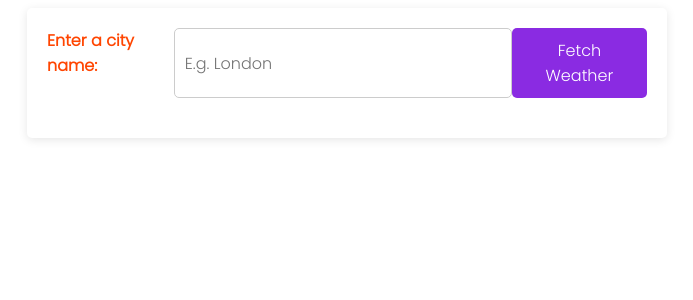
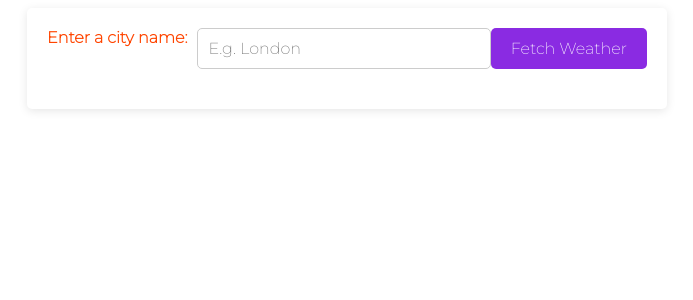
Before and after one commit to AyoubCoding21/E-Weather, a Vue app: page / in a window 1280 px wide. Shown: the top 300 px of the page, without its empty margins (293-986 px from the left). Built offline with nearby package versions, Linux system fonts and the light colour scheme; the HTML template or start-up script is replaced by a standard one.

Commit message:
Update WeatherApp.vue

```diff
--- a/src/components/WeatherApp.vue
+++ b/src/components/WeatherApp.vue
@@ -72,7 +72,7 @@
 </script>
 
 <style>
-  @import url('https://fonts.googleapis.com/css2?family=Poppins:wght@300&display=swap');
+  @import url('https://fonts.googleapis.com/css2?family=Montserrat:wght@200&display=swap');
   .weather-app {
     max-width: 600px;
     margin: 0 auto;
@@ -93,7 +93,7 @@
     font-weight: bold;
     margin-right: 10px;
     color: orangered;
-    font-family: Poppins;
+    font-family: Montserrat;
   }
 
   .search-form input {
@@ -102,7 +102,7 @@
     border: 1px solid #ccc;
     border-radius: 5px;
     font-size: 16px;
-    font-family: Poppins;
+    font-family: Montserrat;
   }
 
   .search-form button {
@@ -113,7 +113,7 @@
     border-radius: 5px;
     font-size: 16px;
     cursor: pointer;
-    font-family: Poppins;
+    font-family: Montserrat;
   }
 
   .search-form button:hover {
@@ -128,14 +128,14 @@
     font-size: 32px;
     font-weight: bold;
     margin-bottom: 10px;
-    font-family: Poppins;
+    font-family: Montserrat;
     color: darkblue;
   }
 
   .weather-description {
     font-size: 24px;
     margin-bottom: 20px;
-    font-family: Poppins;
+    font-family: Montserrat;
   }
 
   .weather-temp,
@@ -149,7 +149,7 @@
   {
     font-size: 20px;
     margin-bottom: 10px;
-    font-family: Poppins;
+    font-family: Montserrat;
   }
 
   .weather-pic
@@ -165,7 +165,7 @@
     justify-content: space-between;
     margin-top: 20px;
     flex-wrap: wrap;
-    font-family: Poppins;
+    font-family: Montserrat;
   }
 
   .forecast-days {
@@ -174,7 +174,7 @@
     border-radius: 5px;
     padding: 20px;
     margin-bottom: 20px;
-    font-family: Poppins;
+    font-family: Montserrat;
   }
 
   .forecast-day {
@@ -182,21 +182,21 @@
     font-weight: bold;
     margin-bottom: 10px;
     color: darkblue;
-    font-family: Poppins;
+    font-family: Montserrat;
   }
 
   .forecast-temp {
     font-size: 16px;
     margin-bottom: 5px;
     color: blue;
-    font-family: Poppins;
+    font-family: Montserrat;
   }
 
   .forecast-description {
     font-size: 14px;
     color: gray;
     margin-bottom: 10px;
-    font-family: Poppins;
+    font-family: Montserrat;
   }
 
   .forecast-pic {
```
